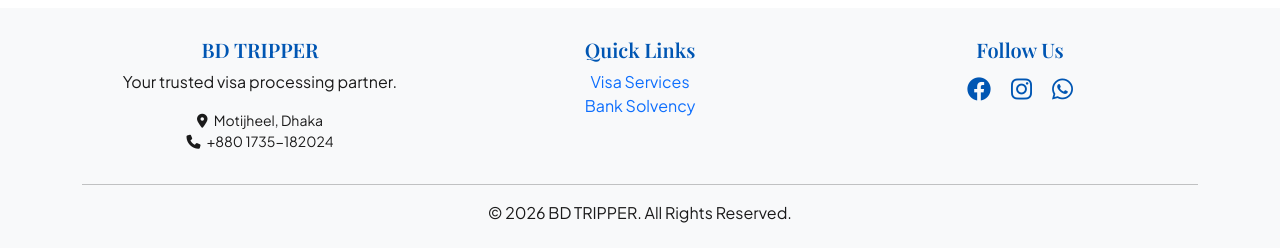
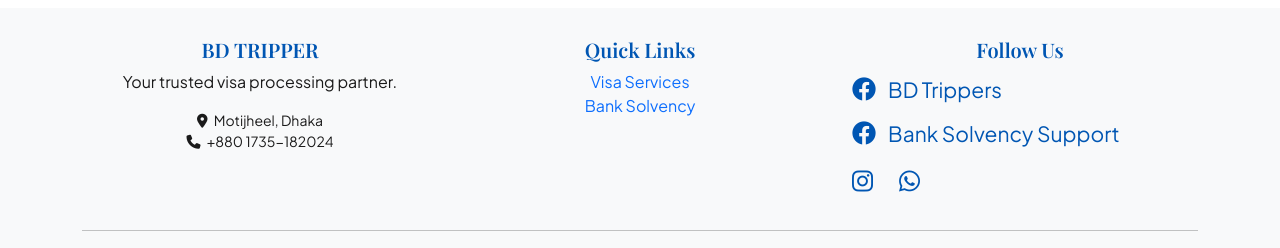
Before and after one commit to imranislam7221-commits/bdtrippers, a Next.js app: page / in a window 1280 px wide. Shown: the part 1739-1987 px from the top of the page. Built offline with nearby package versions, Linux system fonts and the light colour scheme; no server answers; the database is empty.

Commit message:
UI: Added Bank Solvency Facebook link with label to footer

```diff
--- a/src/components/layout/Footer.tsx
+++ b/src/components/layout/Footer.tsx
@@ -38,10 +38,17 @@
             </div>
             <div className="col-md-4 mb-3">
               <h5>Follow Us</h5>
-              <div className="social-icons">
-                <a href="https://www.facebook.com/bdtrippersltd" target="_blank" rel="noopener noreferrer"><i className="fab fa-facebook"></i></a>
-                <a href="#"><i className="fab fa-instagram"></i></a>
-                <a href="https://wa.me/8801735182024" target="_blank" rel="noopener noreferrer"><i className="fab fa-whatsapp"></i></a>
+              <div className="social-icons d-flex flex-column align-items-center align-items-md-start">
+                <a href="https://www.facebook.com/bdtrippersltd" target="_blank" rel="noopener noreferrer" className="text-decoration-none mb-2">
+                  <i className="fab fa-facebook me-2"></i> <span className="small">BD Trippers</span>
+                </a>
+                <a href="https://www.facebook.com/share/18HxJeEAZV/" target="_blank" rel="noopener noreferrer" className="text-decoration-none mb-2">
+                  <i className="fab fa-facebook me-2"></i> <span className="small">Bank Solvency Support</span>
+                </a>
+                <div className="mt-1">
+                  <a href="#"><i className="fab fa-instagram"></i></a>
+                  <a href="https://wa.me/8801735182024" target="_blank" rel="noopener noreferrer" className="ms-3"><i className="fab fa-whatsapp"></i></a>
+                </div>
               </div>
             </div>
           </div>
```
